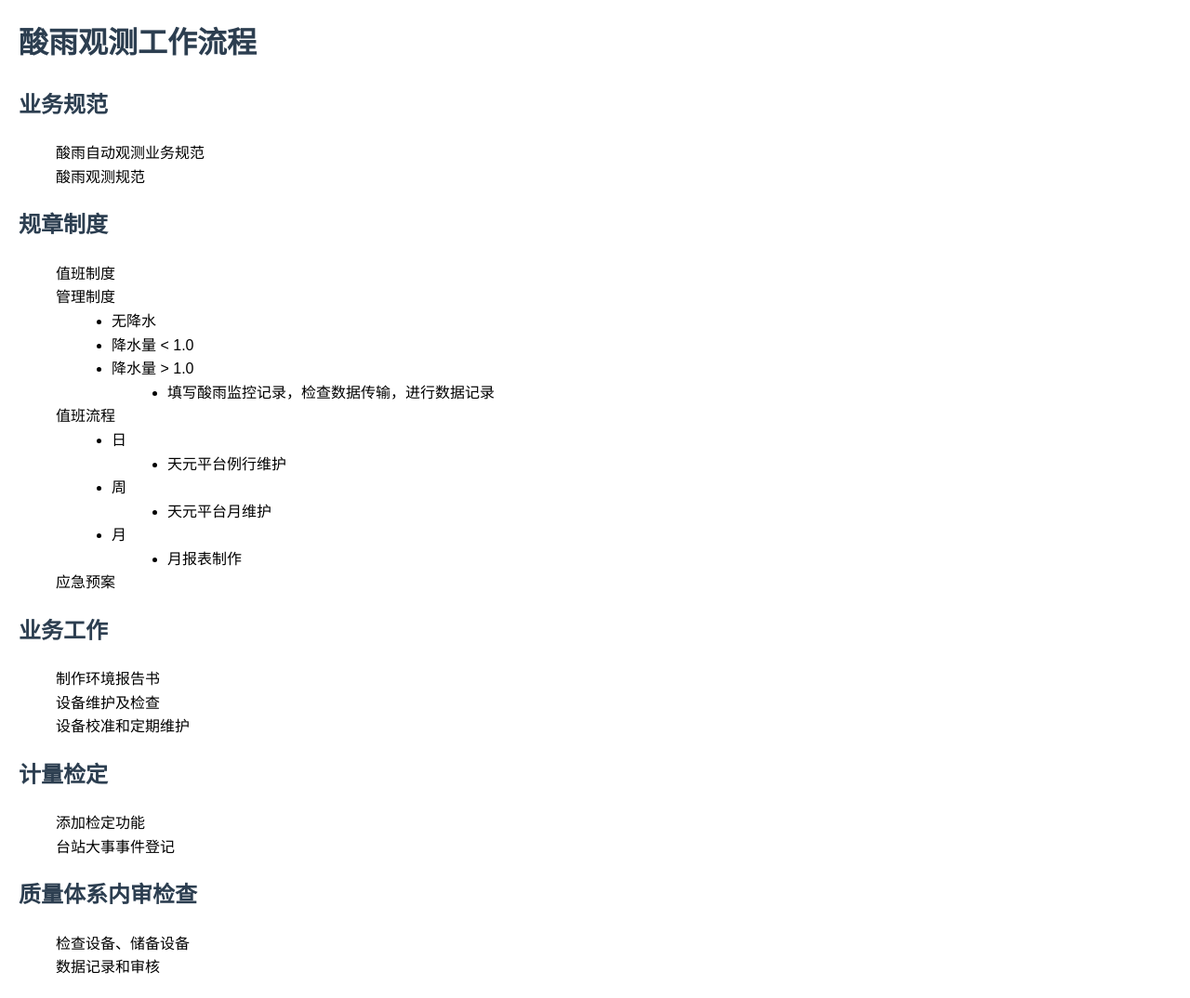
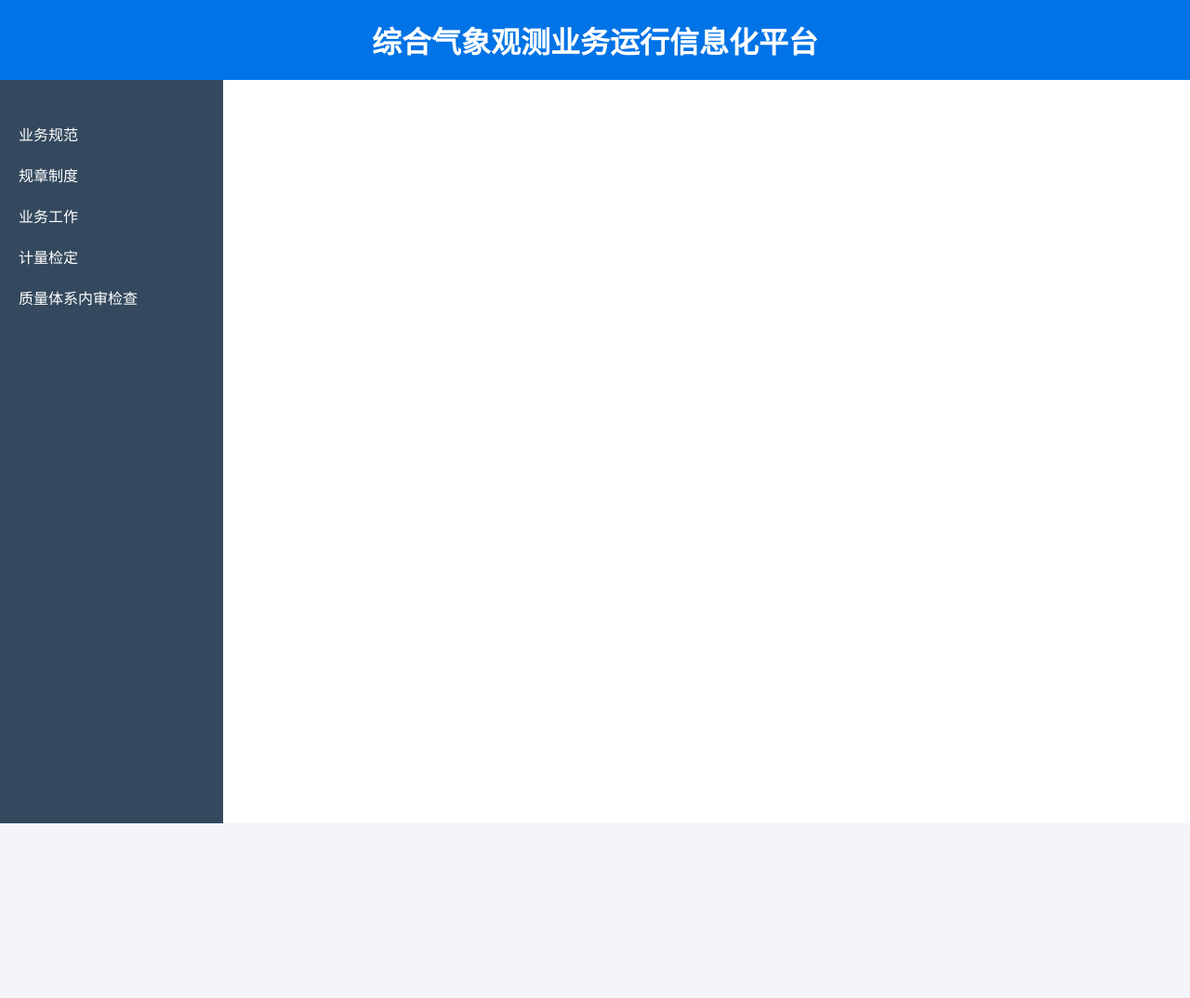
Before and after one commit to wangwenyan010928/literate-octo-memory, a plain HTML site: page index.html in a window 1280 px wide. Shown: the whole page at 93% size. After the commit the page ends 886 px from the top, so only its background shows below. Drawn offline with Linux system fonts and the light colour scheme.

Commit message:
Add files via upload

```diff
--- a/index.html
+++ b/index.html
@@ -3,87 +3,216 @@
 <head>
     <meta charset="UTF-8">
     <meta name="viewport" content="width=device-width, initial-scale=1.0">
-    <title>酸雨观测工作流程</title>
+    <title>酸雨观测信息化平台</title>
     <style>
         body {
             font-family: Arial, sans-serif;
-            line-height: 1.6;
-            margin: 20px;
+            margin: 0;
+            padding: 0;
+            background-color: #f4f4f9;
         }
-        h1, h2, h3 {
-            color: #2c3e50;
+
+        header {
+            background-color: #0073e6;
+            color: white;
+            text-align: center;
+            padding: 20px 0;
         }
-        ul {
-            list-style-type: none;
+
+        header h1 {
+            margin: 0;
         }
-        ul ul {
-            margin-left: 20px;
-            list-style-type: disc;
+
+        #container {
+            display: flex;
+            height: 100vh;
+        }
+
+        #sidebar {
+            width: 200px;
+            background-color: #34495e;
+            padding: 20px;
+            color: white;
+        }
+
+        #sidebar ul {
+            padding: 0;
+            list-style: none;
+        }
+
+        #sidebar ul li {
+            padding: 10px 0;
+            cursor: pointer;
+            transition: background 0.3s ease;
+        }
+
+        #sidebar ul li:hover {
+            background-color: #2c3e50;
+        }
+
+        #main-content {
+            flex: 1;
+            padding: 20px;
+            background-color: white;
+        }
+
+        .content-box {
+            display: none;
+            padding: 20px;
+            border: 1px solid #ddd;
+            background-color: #fafafa;
+            border-radius: 5px;
+        }
+
+        .content-box.active {
+            display: block;
+        }
+
+        .button-group {
+            margin-bottom: 20px;
+        }
+
+        .button-group button {
+            padding: 10px 20px;
+            margin-right: 10px;
+            border: none;
+            background-color: #0073e6;
+            color: white;
+            border-radius: 5px;
+            cursor: pointer;
+        }
+
+        .button-group button:hover {
+            background-color: #005bb5;
         }
     </style>
 </head>
 <body>
-    <h1>酸雨观测工作流程</h1>
 
-    <h2>业务规范</h2>
-    <ul>
-        <li>酸雨自动观测业务规范</li>
-        <li>酸雨观测规范</li>
-    </ul>
+<header>
+    <h1>综合气象观测业务运行信息化平台</h1>
+</header>
 
-    <h2>规章制度</h2>
-    <ul>
-        <li>值班制度</li>
-        <li>管理制度
-            <ul>
-                <li>无降水</li>
-                <li>降水量 &lt; 1.0</li>
-                <li>降水量 &gt; 1.0
-                    <ul>
-                        <li>填写酸雨监控记录，检查数据传输，进行数据记录</li>
-                    </ul>
-                </li>
-            </ul>
-        </li>
-        <li>值班流程
-            <ul>
-                <li>日
-                    <ul>
-                        <li>天元平台例行维护</li>
-                    </ul>
-                </li>
-                <li>周
-                    <ul>
-                        <li>天元平台月维护</li>
-                    </ul>
-                </li>
-                <li>月
-                    <ul>
-                        <li>月报表制作</li>
-                    </ul>
-                </li>
-            </ul>
-        </li>
-        <li>应急预案</li>
-    </ul>
+<div id="container">
+    <div id="sidebar">
+        <ul>
+            <li onclick="showContent('ywgf')">业务规范</li>
+            <li onclick="showContent('gzzd')">规章制度</li>
+            <li onclick="showContent('ywgl')">业务工作</li>
+            <li onclick="showContent('jljd')">计量检定</li>
+            <li onclick="showContent('zlts')">质量体系内审检查</li>
+        </ul>
+    </div>
 
-    <h2>业务工作</h2>
-    <ul>
-        <li>制作环境报告书</li>
-        <li>设备维护及检查</li>
-        <li>设备校准和定期维护</li>
-    </ul>
+    <div id="main-content">
+        <div id="ywgf" class="content-box">
+            <div class="button-group">
+                <button onclick="showSubContent('acid-auto')">酸雨自动观测业务规范</button>
+                <button onclick="showSubContent('acid-standard')">酸雨观测规范</button>
+            </div>
+            <div id="acid-auto" class="sub-content">
+                <p>这里显示《酸雨自动观测业务规范》的内容</p>
+            </div>
+            <div id="acid-standard" class="sub-content">
+                <p>这里显示《酸雨观测规范》的内容</p>
+            </div>
+        </div>
 
-    <h2>计量检定</h2>
-    <ul>
-        <li>添加检定功能</li>
-        <li>台站大事事件登记</li>
-    </ul>
+        <div id="gzzd" class="content-box">
+            <div class="button-group">
+                <button onclick="showSubContent('duty')">值班制度</button>
+                <button onclick="showSubContent('management')">管理制度</button>
+                <button onclick="showSubContent('duty-flow')">值班流程</button>
+                <button onclick="showSubContent('emergency')">应急预案</button>
+            </div>
+            <div id="duty" class="sub-content">
+                <p>这里显示《值班制度》的内容</p>
+            </div>
+            <div id="management" class="sub-content">
+                <p>这里显示《管理制度》的内容</p>
+            </div>
+            <div id="duty-flow" class="sub-content">
+                <p>这里显示《值班流程》的内容</p>
+            </div>
+            <div id="emergency" class="sub-content">
+                <p>这里显示《应急预案》的内容</p>
+            </div>
+        </div>
 
-    <h2>质量体系内审检查</h2>
-    <ul>
-        <li>检查设备、储备设备</li>
-        <li>数据记录和审核</li>
-    </ul>
+        <div id="ywgl" class="content-box">
+            <div class="button-group">
+                <button onclick="showSubContent('report')">制作环境报告书</button>
+                <button onclick="showSubContent('maintenance')">设备维护及检查</button>
+                <button onclick="showSubContent('calibration')">设备校准和定期维护</button>
+            </div>
+            <div id="report" class="sub-content">
+                <p>这里显示《制作环境报告书》的内容</p>
+            </div>
+            <div id="maintenance" class="sub-content">
+                <p>这里显示《设备维护及检查》的内容</p>
+            </div>
+            <div id="calibration" class="sub-content">
+                <p>这里显示《设备校准和定期维护》的内容</p>
+            </div>
+        </div>
+
+        <div id="jljd" class="content-box">
+            <div class="button-group">
+                <button onclick="showSubContent('add-check')">添加检定功能</button>
+                <button onclick="showSubContent('record')">台站大事事件登记</button>
+            </div>
+            <div id="add-check" class="sub-content">
+                <p>这里显示《添加检定功能》的内容</p>
+            </div>
+            <div id="record" class="sub-content">
+                <p>这里显示《台站大事事件登记》的内容</p>
+            </div>
+        </div>
+
+        <div id="zlts" class="content-box">
+            <div class="button-group">
+                <button onclick="showSubContent('equipment')">检查设备、储备设备</button>
+                <button onclick="showSubContent('records')">数据记录和审核</button>
+            </div>
+            <div id="equipment" class="sub-content">
+                <p>这里显示《检查设备、储备设备》的内容</p>
+            </div>
+            <div id="records" class="sub-content">
+                <p>这里显示《数据记录和审核》的内容</p>
+            </div>
+        </div>
+    </div>
+</div>
+
+<script>
+    function showContent(id) {
+        // 隐藏所有内容框
+        var contentBoxes = document.querySelectorAll('.content-box');
+        contentBoxes.forEach(function(box) {
+            box.classList.remove('active');
+        });
+
+        // 显示点击的内容框
+        document.getElementById(id).classList.add('active');
+
+        // 隐藏所有子内容
+        var subContents = document.querySelectorAll('.sub-content');
+        subContents.forEach(function(sub) {
+            sub.style.display = 'none';
+        });
+    }
+
+    function showSubContent(id) {
+        // 隐藏所有子内容
+        var subContents = document.querySelectorAll('.sub-content');
+        subContents.forEach(function(sub) {
+            sub.style.display = 'none';
+        });
+
+        // 显示点击的子内容
+        document.getElementById(id).style.display = 'block';
+    }
+</script>
+
 </body>
 </html>
```
